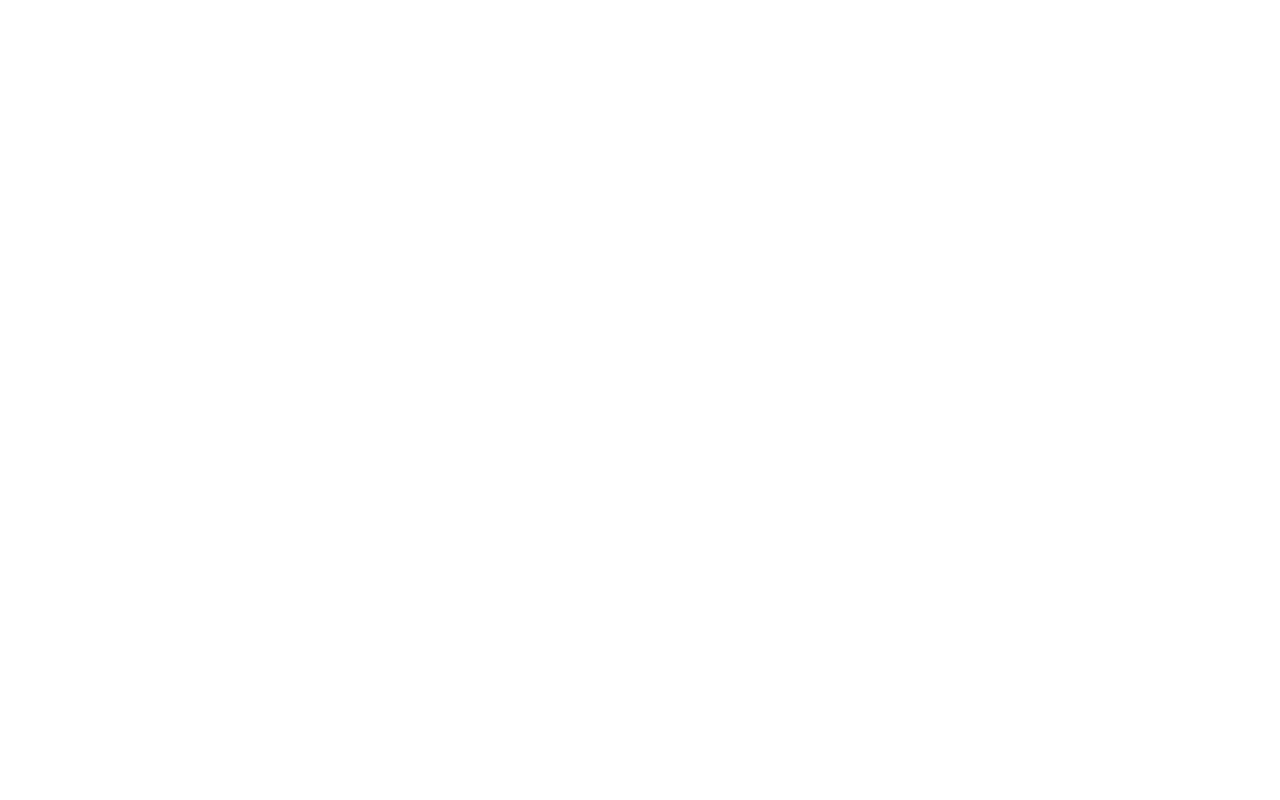
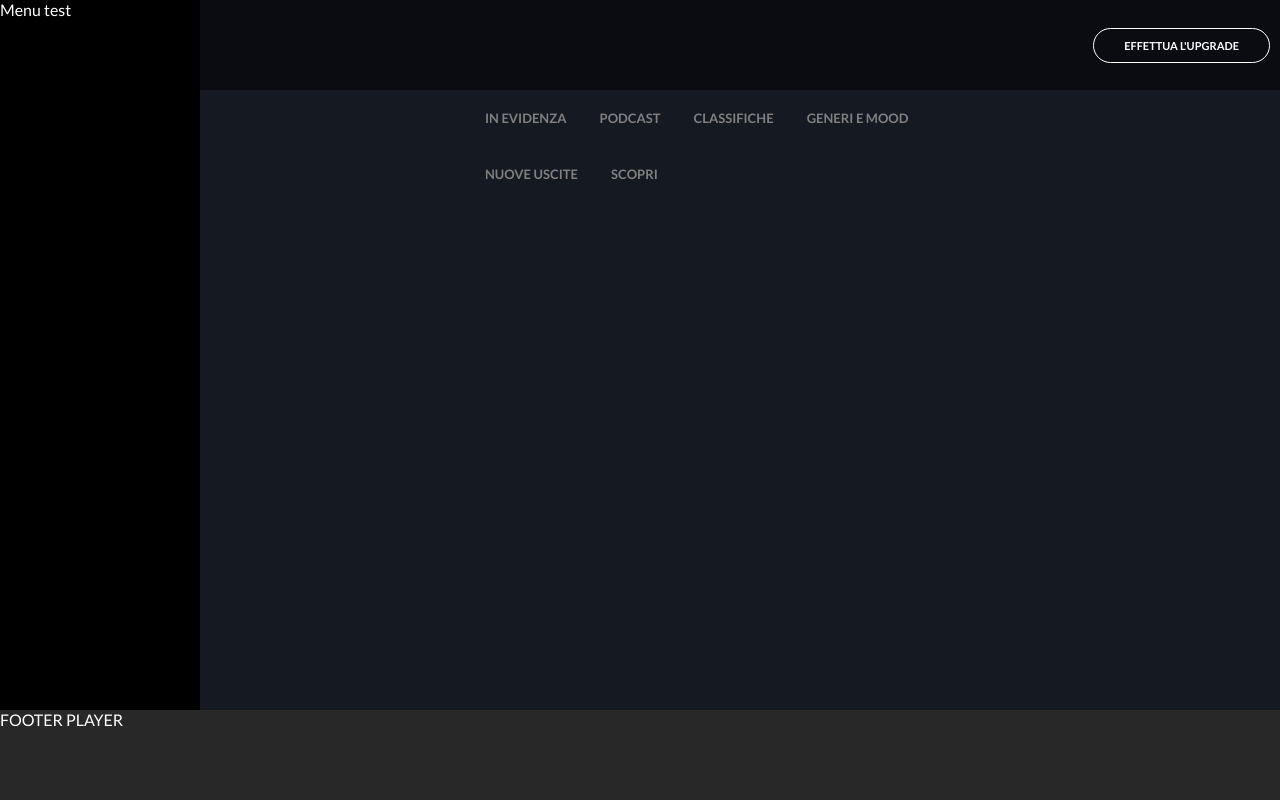
Before and after one commit to marcoregina92/html-css-spotifyweb, a plain HTML site: page index.html in a window 1280 px wide. Drawn offline with Linux system fonts and the light colour scheme.

Commit message:
inserisce contenuti a main e style

```diff
--- a/css/style.css
+++ b/css/style.css
@@ -1,5 +1,79 @@
+/* --- GENERIC --- */
+
 * {
     margin: 0;
     padding: 0;
     box-sizing: border-box;
 }
+
+a {
+    text-decoration: none;
+}
+
+body {
+    background-color: #222222;
+    font-family: 'Lato', sans-serif;
+    color: white;
+    height: 100vh;
+    display: flex;
+    flex-wrap: wrap;
+}
+
+/* --- NAV --- */
+
+nav {
+    background: #000000;
+    height: calc(100% - 90px);
+    width: 200px;
+}
+
+
+/* --- MAIN --- */
+
+
+main {
+    height: calc(100% - 90px);
+    width: calc(100% - 200px);
+    background: #141922;
+}
+
+.top-bar {
+    min-height: 90px;
+    background-color: rgba(0,0,0, 0.5);
+    display: flex;
+    flex-direction: row-reverse;
+    align-items: center;
+}
+
+.button-white {
+    border: 1px solid white;
+    color: white;
+    border-radius: 20px;
+    padding: 10px 30px;
+    font-weight: bold;
+    font-size: 11px;
+    margin-right: 10px;
+}
+
+.genre {
+    width: 50%;
+    margin: 0 auto;
+}
+
+.genre-item {
+    color: grey;
+    padding: 20px 15px;
+    display: inline-block;
+    font-size: 13px;
+    font-weight: 600;
+}
+
+
+/* --- FOOTER --- */
+
+
+footer {
+    width: 100%;
+    height: 90px;
+    background: #282828;
+}
--- a/index.html
+++ b/index.html
@@ -4,16 +4,31 @@
     <meta charset="UTF-8">
     <meta http-equiv="X-UA-Compatible" content="IE=edge">
     <meta name="viewport" content="width=device-width, initial-scale=1.0">
+    <link href="https://fonts.googleapis.com/css2?family=Lato:wght@400;700&display=swap" rel="stylesheet">
     <link rel="stylesheet" href="./css/style.css">
     <title>Spotify Web</title>
 </head>
 <body>
 
+    <nav>Menu test</nav>
     <main>
+        <div class="top-bar">
+            <a class="button-white" href="#">EFFETTUA L'UPGRADE</a>
+        </div>
+
+        <div class="genre">
+            <a class="genre-item" href="#">IN EVIDENZA</a>
+            <a class="genre-item" href="#">PODCAST</a>
+            <a class="genre-item" href="#">CLASSIFICHE</a>
+            <a class="genre-item" href="#">GENERI E MOOD</a>
+            <a class="genre-item" href="#">NUOVE USCITE</a>
+            <a class="genre-item" href="#">SCOPRI</a>
+        </div>
 
     </main>
 
     <footer>
+        FOOTER PLAYER
 
     </footer>
 
```
